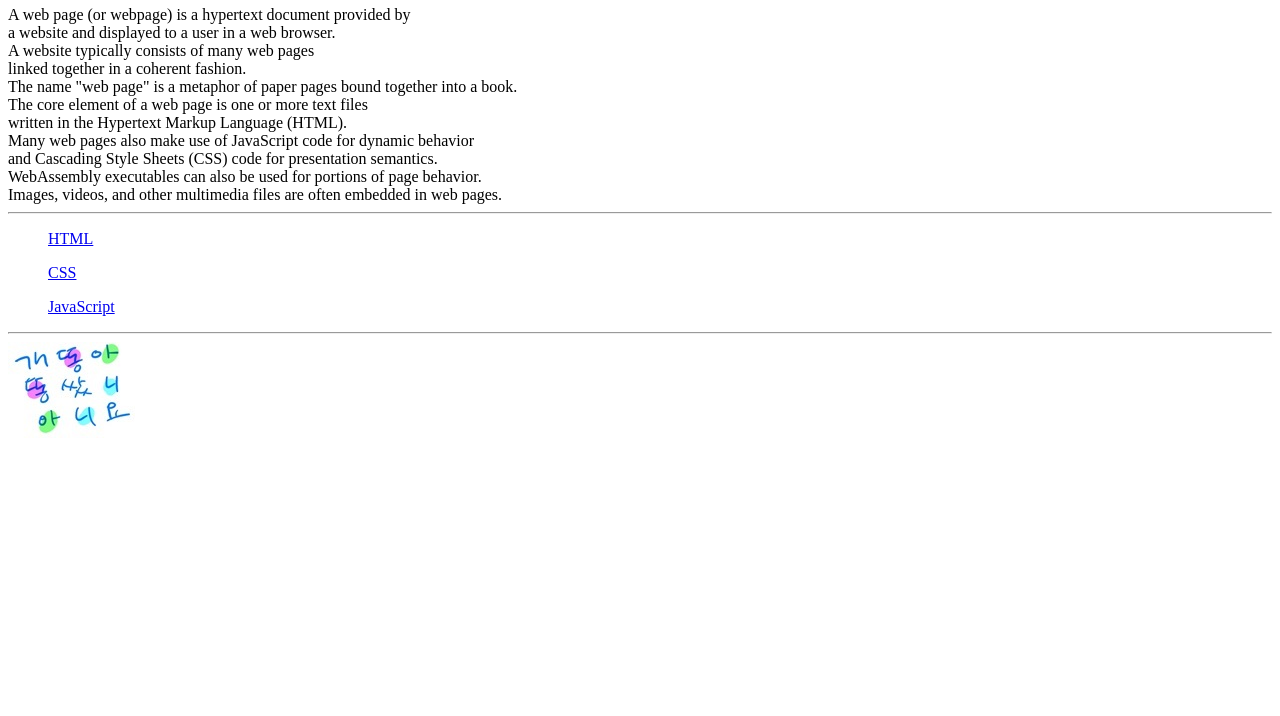
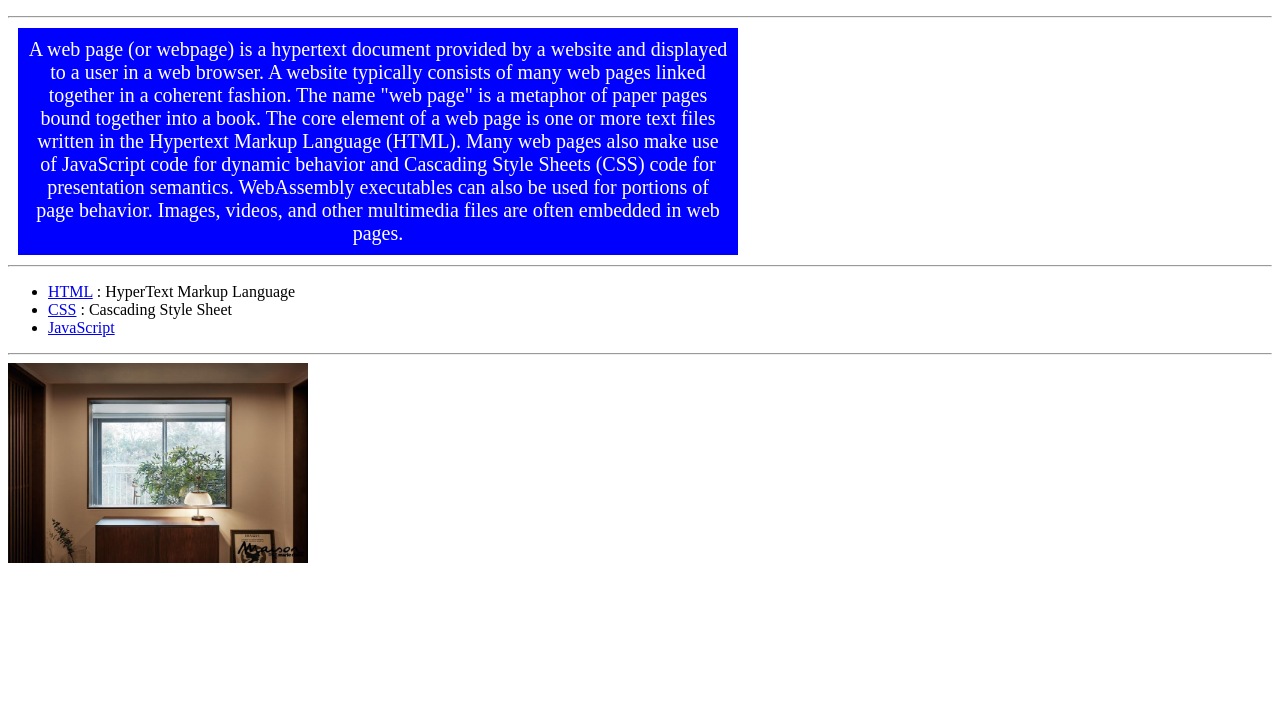
Before and after one commit to 30620Th/web, a plain HTML site: page index.html in a window 1280 px wide. Shown: the part 84-800 px from the top of the page. Drawn offline with Linux system fonts and the light colour scheme.

Commit message:
Add files via upload

```diff
--- a/index.html
+++ b/index.html
@@ -4,29 +4,60 @@
     <meta charset="UTF-8">
     <meta http-equiv="X-UA-Compatible" content="IE=edge">
     <meta name="viewport" content="width=device-width, initial-scale=1.0">
-    <title>30620홍태현 안녕하세요</title>
-</head>
+    <title>Welcome 30620홍태현</title>
+    <style>
+        h1{
+            background-color: black;
+            color: aliceblue;
+            text-align: center;
+            padding: 10px;
+        }
+        div{
+            background-color: blue;
+            color:white;
+            width: 700px;
+            text-align: center;
+            font-size: 20px;
+            padding: 10px;
+            margin: 10px;
+            /*border-color: white;
+            border-width: 5px;
+            border-style: solid;*/
+        }
+        img{
+            width: 300px;
+            height: 200px;
+        }
+        ol li{
+            color: powderblue;
+        }
+    </style>
+    </head>
 <body>
     <h1>WEB</h1>
+
     <hr>
-    A web page (or webpage) is a hypertext document provided by <br>
-    a website and displayed to a user in a web browser.<br>
-    A website typically consists of many web pages <br>
-    linked together in a coherent fashion. <br>
-    The name "web page" is a metaphor of paper pages
-    bound together into a book.<br>
-    The core element of a web page is one or more text files <br>
-    written in the Hypertext Markup Language (HTML).<br>
-    Many web pages also make use of JavaScript code for dynamic behavior <br>
-    and Cascading Style Sheets (CSS) code for presentation semantics.<br>
-    WebAssembly executables can also be used for portions of page behavior.<br>
-    Images, videos, and other multimedia files are often embedded in web pages.<br>
+    <div>A web page (or webpage) is a hypertext document provided by
+        a website and displayed to a user in a web browser.
+        A website typically consists of many web pages
+        linked together in a coherent fashion.
+        The name "web page" is a metaphor of paper pages
+        bound together into a book.
+        The core element of a web page is one or more text files
+        written in the Hypertext Markup Language (HTML).
+        Many web pages also make use of JavaScript code for dynamic behavior
+        and Cascading Style Sheets (CSS) code for presentation semantics.
+        WebAssembly executables can also be used for portions of page behavior.
+        Images, videos, and other multimedia files are often embedded in web pages.
+    </div>
+
     <hr>
-    <ul ><a href="html.html">HTML</a></ul>
-    <ul><a href="css.html">CSS</a></ul>
-    <ul><a href="JS.html">JavaScript</a></ul>
+    <ul>
+        <li><a href="html.html">HTML</a> : HyperText Markup Language</li>
+        <li><a href="css.html">CSS</a> : Cascading Style Sheet</li>
+        <li><a href="JS.html">JavaScript</a></li>
+    </ul>
     <hr>
-    <img src="img\test2.jpg" alt="" width="" height="">
-
+    <img src="img/test1.jpg" alt="">
 </body>
 </html>
```
